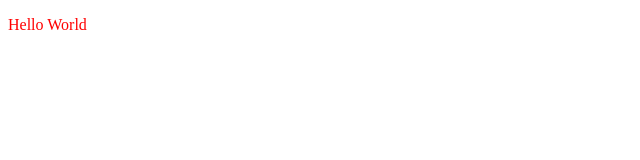
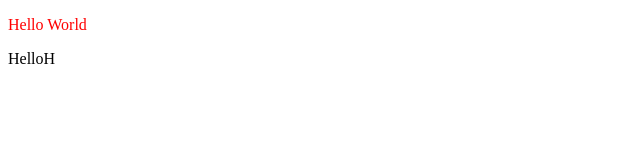
Before and after one commit to clercrobin/data_visualization, a plain HTML site: page index.html in a window 1280 px wide. Shown: the full height of the page, 0-640 px from the left. Drawn offline with Linux system fonts and the light colour scheme.

Commit message:
SecondCommit

```diff
--- a/index.html
+++ b/index.html
@@ -8,6 +8,7 @@
 </head>
 <body>
   <p style="color:red;">Hello World</p>
+  <p>HelloH</p>
 
 </body>
 </html>
```
